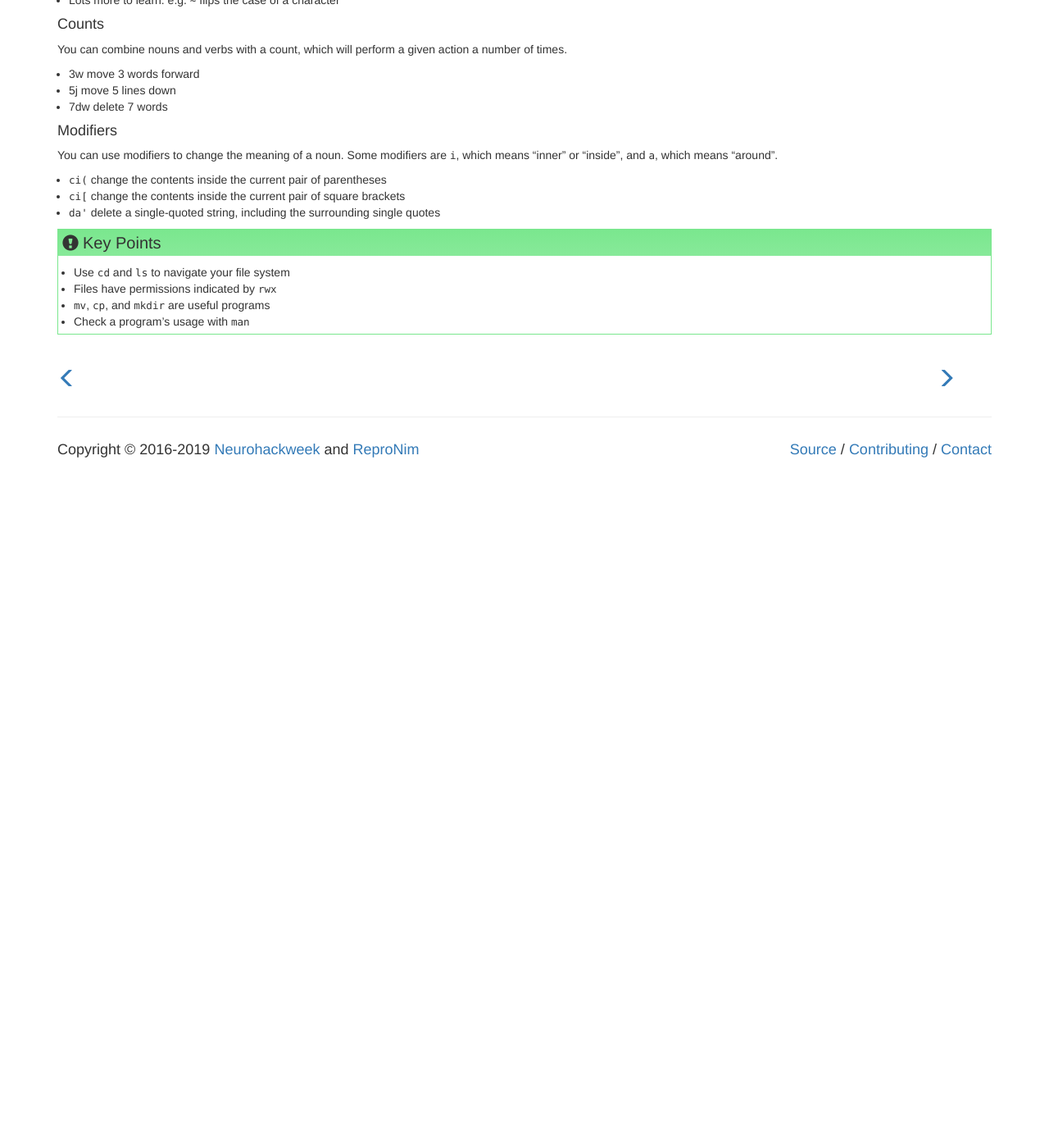
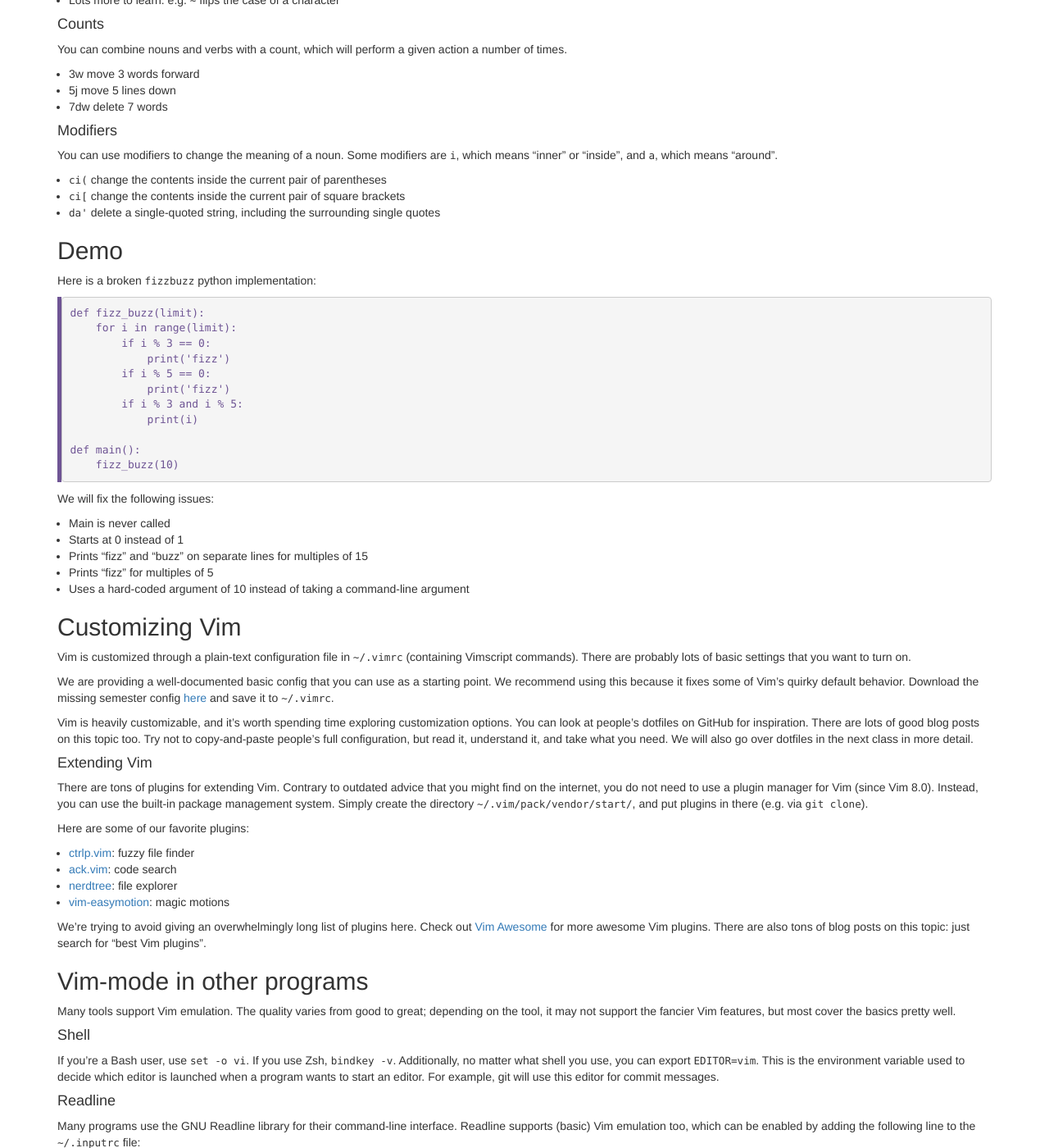
Before and after one commit to axiezai/wcm_datasci_basics_01shell, a Jekyll site: the page built from _episodes/04-editors.md, in a window 1280 px wide and 1400 px high, scrolled down 2861 px. Shown: the whole window at 82% size. Built offline with Jekyll 4.4.1, drawn with Linux system fonts in a browser that asks for light colours; before the commit the page ends 3430 px from its top, so only the background shows below that; some of the changed text lies outside the part shown.

Commit message:
vim complete

````diff
--- a/_episodes/04-editors.md
+++ b/_episodes/04-editors.md
@@ -149,3 +149,92 @@ You can use modifiers to change the meaning of a noun. Some modifiers are `i`, w
  - `ci(` change the contents inside the current pair of parentheses
  - `ci[` change the contents inside the current pair of square brackets
  - `da'` delete a single-quoted string, including the surrounding single quotes
+
+## Demo
+
+Here is a broken `fizzbuzz` python implementation:
+~~~
+def fizz_buzz(limit):
+    for i in range(limit):
+        if i % 3 == 0:
+            print('fizz')
+        if i % 5 == 0:
+            print('fizz')
+        if i % 3 and i % 5:
+            print(i)
+
+def main():
+    fizz_buzz(10)
+~~~
+{: .bash}
+
+We will fix the following issues:
+
+ - Main is never called
+ - Starts at 0 instead of 1
+ - Prints “fizz” and “buzz” on separate lines for multiples of 15
+ - Prints “fizz” for multiples of 5
+ - Uses a hard-coded argument of 10 instead of taking a command-line argument
+
+## Customizing Vim
+
+Vim is customized through a plain-text configuration file in `~/.vimrc` (containing Vimscript commands). There are probably lots of basic settings that you want to turn on.
+
+We are providing a well-documented basic config that you can use as a starting point. We recommend using this because it fixes some of Vim’s quirky default behavior. Download the missing semester config [here](https://missing.csail.mit.edu/2020/files/vimrc) and save it to `~/.vimrc`.
+
+Vim is heavily customizable, and it’s worth spending time exploring customization options. You can look at people’s dotfiles on GitHub for inspiration. There are lots of good blog posts on this topic too. Try not to copy-and-paste people’s full configuration, but read it, understand it, and take what you need. We will also go over dotfiles in the next class in more detail.
+
+#### Extending Vim
+
+There are tons of plugins for extending Vim. Contrary to outdated advice that you might find on the internet, you do not need to use a plugin manager for Vim (since Vim 8.0). Instead, you can use the built-in package management system. Simply create the directory `~/.vim/pack/vendor/start/`, and put plugins in there (e.g. via `git clone`).
+
+Here are some of our favorite plugins:
+
+ - [ctrlp.vim](https://github.com/ctrlpvim/ctrlp.vim): fuzzy file finder
+ - [ack.vim](https://github.com/mileszs/ack.vim): code search
+ - [nerdtree](https://github.com/scrooloose/nerdtree): file explorer
+ - [vim-easymotion](https://github.com/easymotion/vim-easymotion): magic motions
+
+We’re trying to avoid giving an overwhelmingly long list of plugins here. Check out [Vim Awesome](https://vimawesome.com/) for more awesome Vim plugins. There are also tons of blog posts on this topic: just search for “best Vim plugins”.
+
+## Vim-mode in other programs
+
+Many tools support Vim emulation. The quality varies from good to great; depending on the tool, it may not support the fancier Vim features, but most cover the basics pretty well.
+
+#### Shell
+
+If you’re a Bash user, use `set -o vi`. If you use Zsh, `bindkey -v`. Additionally, no matter what shell you use, you can export `EDITOR=vim`. This is the environment variable used to decide which editor is launched when a program wants to start an editor. For example, git will use this editor for commit messages.
+
+
+#### Readline
+
+Many programs use the GNU Readline library for their command-line interface. Readline supports (basic) Vim emulation too, which can be enabled by adding the following line to the `~/.inputrc` file:
+
+```bash
+set editing-mode vi
+```
+
+With this setting, for example, the Python REPL will support Vim bindings.
+
+#### Others
+
+There are even vim keybinding extensions for web browsers - some popular ones are Vimium for Google Chrome and Tridactyl for Firefox. You can even get Vim bindings in [Jupyter notebooks](https://github.com/lambdalisue/jupyter-vim-binding).
+
+Resources
+ - `vimtutor` is a tutorial that comes installed with Vim - if Vim is installed, you should be able to run `vimtutor` from your shell
+ - [Vim Adventures](https://vim-adventures.com/) is a game to learn Vim
+ - [Vim Tips Wiki](http://vim.wikia.com/wiki/Vim_Tips_Wiki)
+ - [Vim Advent Calendar](https://vimways.org/2019/) has various Vim tips
+ - [Vi/Vim Stack Exchange](https://vi.stackexchange.com/)
+
+> ## Exercise
+> 1. Complete `vimtutor`. Note: it looks best in a [80x24](https://en.wikipedia.org/wiki/VT100) (80 columns by 24 lines) terminal window.
+> 2. Download the [missing semester's basic vimrc](https://missing.csail.mit.edu/2020/files/vimrc) and save it to `~/.vimrc`. Read through the well commented file using Vim, and observe how your Vim looks and behaves slightly different with the new configurations.
+> 3. Install and configure a plugin: [ctrlp.vim](https://github.com/ctrlpvim/ctrlp.vim).
+    > - Create the plugins directory with `mkdir -p ~/.vim/pack/vendor/start`
+    > Download the plugin: `cd ~/.vim/pack/vendor/start; git clone https://github.com/ctrlpvim/ctrlp.vim`
+    > Read the [documentation](https://github.com/ctrlpvim/ctrlp.vim/blob/master/readme.md) for the plugin. Try using `CtrlP` to locate a file by navigating to a project directory, opening Vim, and using the Vim command-line to start `:CtrlP`.
+    > Customize `CtrlP` by adding [configuration](https://github.com/ctrlpvim/ctrlp.vim/blob/master/readme.md#basic-options) to your `~/.vimrc` to open `CtrlP` by pressing `Ctrl-P`.
+> 4. To practice using Vim, re-do the Demo from lecture on your own machine.
+> 5. Use Vim for all your text editing for the next month. Whenever something seems inefficient, or when you think “there must be a better way”, try Googling it, there probably is.
+> 6. Configure your other tools to use Vim bindings (see instructions above).
````
Also changed, not shown: other parts of _episodes/04-editors.md (+1 -1 lines).
